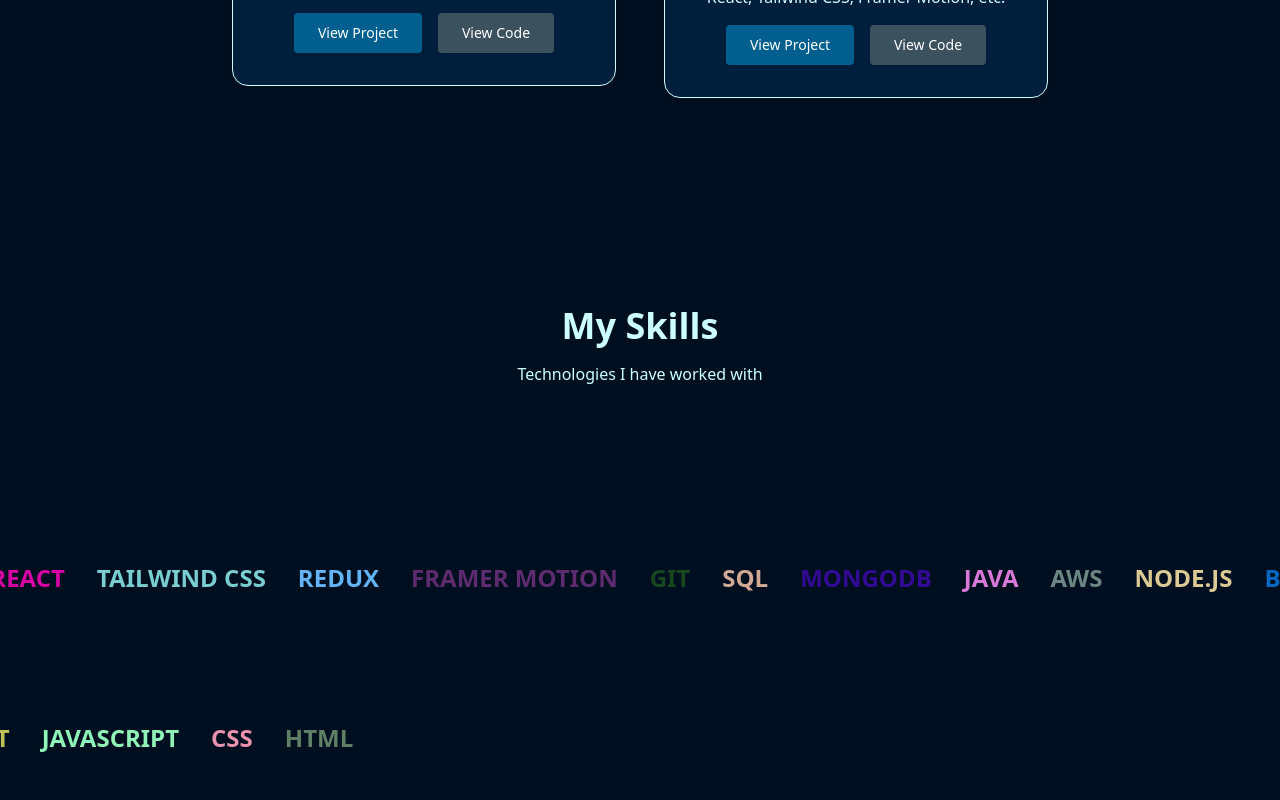
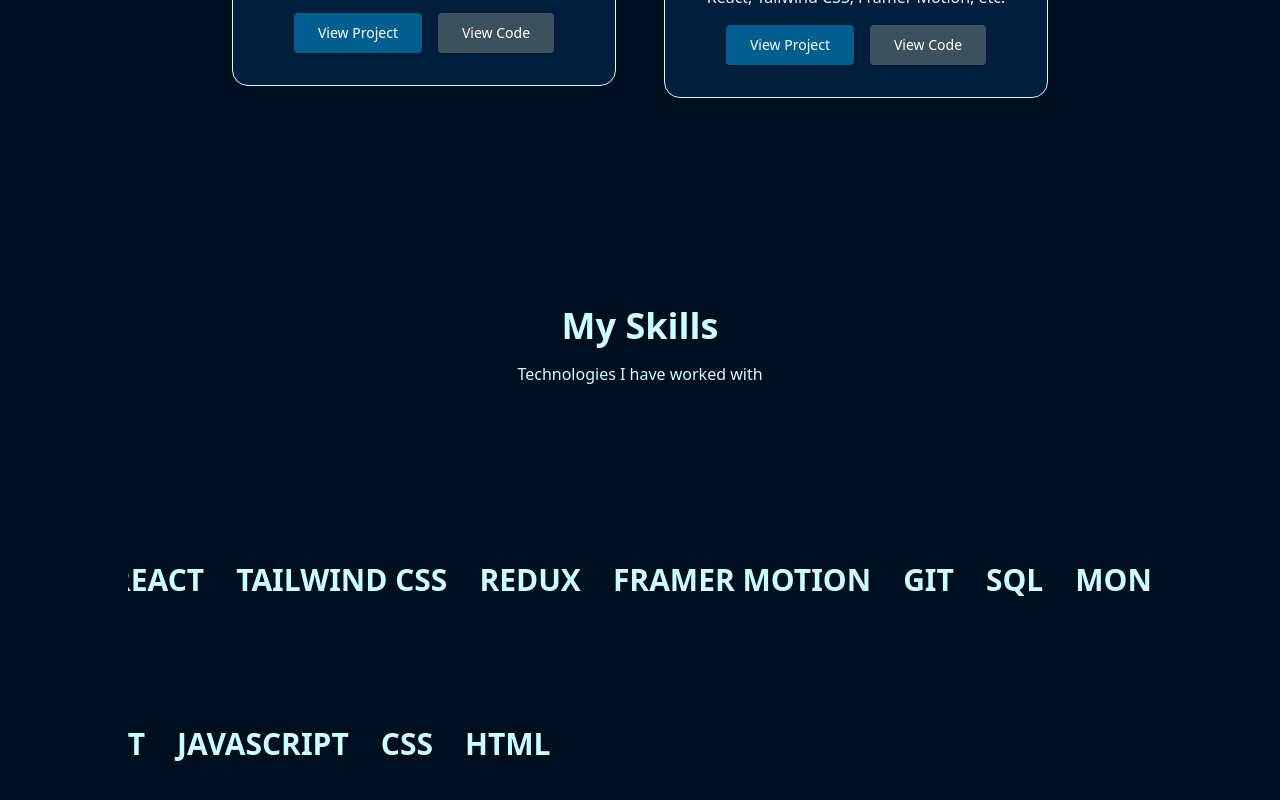
Before and after one commit to ansh9918/Portfolio, a React (Vite) app: page / in a window 1280 px wide. Shown: the part 1800-2600 px from the top of the page. Built offline with nearby package versions, Linux system fonts and the light colour scheme.

Commit message:
minor changes

```diff
--- a/src/UI/Marquee.jsx
+++ b/src/UI/Marquee.jsx
@@ -36,7 +36,7 @@
     ];
 
     return (
-        <div className="container mx-auto space-y-32">
+        <div className="container mx-auto space-y-32 px-32">
             <MarqueeItem texts={upperMarquee} from={0} to={"-100%"} />
             <MarqueeItem texts={lowerMarquee} from={"-100%"} to={0} />
         </div>
--- a/src/UI/MarqueeItem.jsx
+++ b/src/UI/MarqueeItem.jsx
@@ -2,15 +2,6 @@
 import PropTypes from "prop-types";
 import { motion } from "framer-motion";
 
-// Helper function to generate a random color
-const getRandomColor = () => {
-  const letters = '0123456789ABCDEF';
-  let color = '#';
-  for (let i = 0; i < 6; i++) {
-    color += letters[Math.floor(Math.random() * 16)];
-  }
-  return color;
-};
 
 const MarqueeItem = ({ texts, from, to }) => {
   // Memoize text elements to prevent unnecessary re-renders
@@ -18,8 +9,7 @@
     () =>
       texts.map((text, index) => (
         <span
-          className="text-2xl font-bold px-4 transition duration-300 ease-in-out transform hover:scale-125 md:hover:scale-150 hover:shadow-cyan-600"
-          style={{ color: getRandomColor() }}
+          className="text-3xl font-bold px-4 transition text-[#CCFFFF] duration-300 ease-in-out transform hover:scale-125 hover:shadow-cyan-600"
           key={index}
         >
           {text}
--- a/src/components/Header.jsx
+++ b/src/components/Header.jsx
@@ -16,7 +16,7 @@
     };
   return (
     <div>
-      <motion.header variants={fadeUpVariants} className="fixed top-0 left-0 right-0 backdrop-blur-lg py-6 px-4 md:px-10 flex items-center justify-between border-b border-muted">
+      <motion.header variants={fadeUpVariants} className="fixed z-10 top-0 left-0 right-0 backdrop-blur-lg py-6 px-4 md:px-10 flex items-center justify-between border-b border-muted">
                 <a
                     href=""
                     className="flex items-center gap-4 text-xl font-bold">
--- a/src/components/Projects.jsx
+++ b/src/components/Projects.jsx
@@ -72,7 +72,7 @@
 
 function ProjectCard({ title, description, giturl, url}) {
     return (
-        <Card className="flex flex-col overflow-hidden border border-cyan-100 rounded-2xl p-4 hover:shadow-lg hover:shadow-cyan-400 transition-shadow duration-200 w-full max-w-sm md:max-w-sm lg:max-w-sm">
+        <Card className="flex flex-col overflow-hidden border border-cyan-100 rounded-2xl p-4 hover:shadow-xl hover:shadow-cyan-700 transition-shadow duration-200 w-full max-w-sm md:max-w-sm lg:max-w-sm">
             {/* Card Content */}
             <CardContent className="p-0 flex-grow">
                 <div className="w-full h-48 bg-gradient-to-r from-blue-500 to-teal-500"></div>
```
